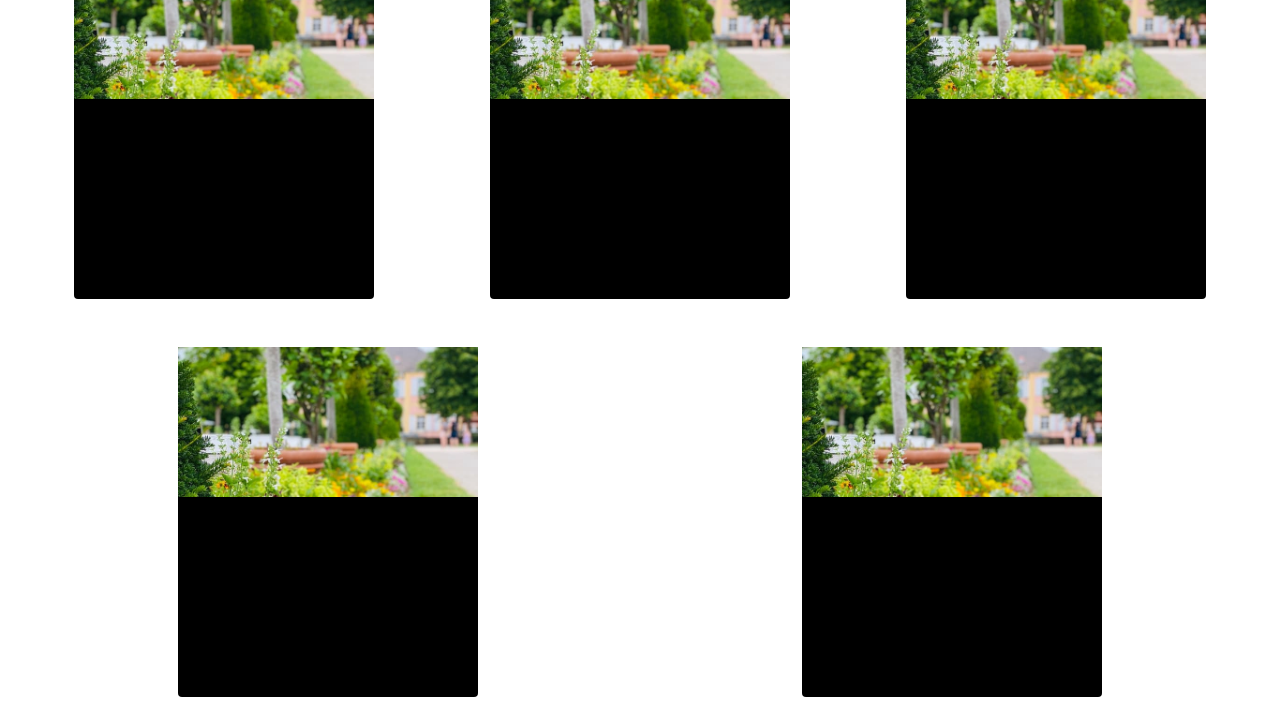
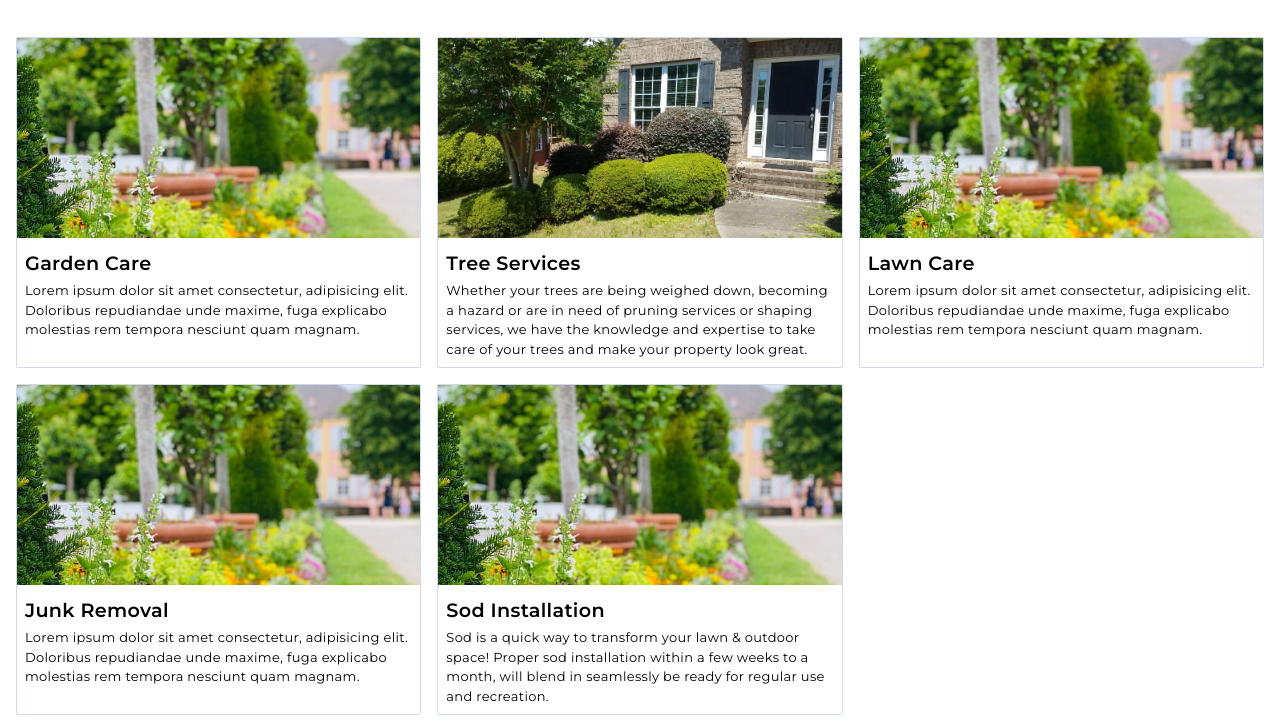
Before and after one commit to temovargas/5star, a website built with Parcel: page index.html in a window 1280 px wide. Shown: the part 628-1349 px from the top of the page. Built offline with nearby package versions, Linux system fonts and the light colour scheme.

Commit message:
install trailwinds

```diff
--- a/index.html
+++ b/index.html
@@ -52,36 +52,73 @@
         <div class="wrapper">
           <h2 class="services__heading">Services</h2>
 
-          <div class="services__list">
-            <div class="services__list__item">
+          <div class="services__list services__grid">
+            <div class="services__list__item card1">
               <div
                 class="services__list__item__image cover__image--garden"
               ></div>
-              <h3>GARDEN CARE</h3>
+              <div class="item__info">
+                <h3>garden care</h3>
+
+                <p>
+                  Lorem ipsum dolor sit amet consectetur, adipisicing elit.
+                  Doloribus repudiandae unde maxime, fuga explicabo molestias
+                  rem tempora nesciunt quam magnam.
+                </p>
+              </div>
             </div>
-            <div class="services__list__item">
+            <div class="services__list__item card2">
+              <div class="services__list__item__image cover__image--tree"></div>
+              <div class="item__info">
+                <h3>tree services</h3>
+
+                <p>
+                  Whether your trees are being weighed down, becoming a hazard
+                  or are in need of pruning services or shaping services, we
+                  have the knowledge and expertise to take care of your trees
+                  and make your property look great.
+                </p>
+              </div>
+            </div>
+            <div class="services__list__item card3">
               <div
                 class="services__list__item__image cover__image--garden"
               ></div>
-              <h3>TREE SERVICES</h3>
+              <div class="item__info">
+                <h3>lawn care</h3>
+
+                <p>
+                  Lorem ipsum dolor sit amet consectetur, adipisicing elit.
+                  Doloribus repudiandae unde maxime, fuga explicabo molestias
+                  rem tempora nesciunt quam magnam.
+                </p>
+              </div>
             </div>
-            <div class="services__list__item">
+            <div class="services__list__item card4">
               <div
                 class="services__list__item__image cover__image--garden"
               ></div>
-              <h3>LAWN CARE</h3>
+              <div class="item__info">
+                <h3>junk removal</h3>
+                <p>
+                  Lorem ipsum dolor sit amet consectetur, adipisicing elit.
+                  Doloribus repudiandae unde maxime, fuga explicabo molestias
+                  rem tempora nesciunt quam magnam.
+                </p>
+              </div>
             </div>
-            <div class="services__list__item">
+            <div class="services__list__item card5">
               <div
                 class="services__list__item__image cover__image--garden"
               ></div>
-              <h3>junk removal</h3>
-            </div>
-            <div class="services__list__item">
-              <div
-                class="services__list__item__image cover__image--garden"
-              ></div>
-              <h3>sod installation</h3>
+              <div class="item__info">
+                <h3>sod installation</h3>
+                <p>
+                  Sod is a quick way to transform your lawn & outdoor space!
+                  Proper sod installation within a few weeks to a month, will
+                  blend in seamlessly be ready for regular use and recreation.
+                </p>
+              </div>
             </div>
           </div>
         </div>
--- a/package.json
+++ b/package.json
@@ -11,7 +11,8 @@
   "author": "",
   "license": "ISC",
   "dependencies": {
-    "parcel-bundler": "^1.12.4"
+    "parcel-bundler": "^1.12.4",
+    "tailwindcss": "^2.0.1"
   },
   "devDependencies": {
     "sass": "^1.26.10"
--- a/scss/master.scss
+++ b/scss/master.scss
@@ -9,7 +9,6 @@
   max-width: 1440px;
   padding: 0 1rem;
 }
-
 // NAV
 #logo {
   width: 70px;
@@ -71,40 +70,56 @@ li:first-of-type {
 
 // Services
 .services {
-  text-align: center;
+  &__heading {
+    margin: 8rem 0 3rem;
+    text-align: center;
+    font-size: 2rem;
+  }
 
-  &__heading {
-    padding: 2rem 0;
-    font-size: 2rem;
+  &__grid {
+    display: grid;
+    width: 100%;
+    grid-template-columns: repeat(auto-fit, minmax(19rem, 1fr));
+    grid-template-rows: repeat(2, 1fr);
+    grid-gap: 1rem;
+    align-items: center;
   }
 }
 
 .services__list {
-  display: flex;
-  flex-wrap: wrap;
-  justify-content: space-around;
-
   &__item {
-    height: 350px;
-    min-width: 300px;
-    margin: 1.5rem;
-    background-color: black;
-    border-radius: 0.25rem;
+    background: white;
+    border: 1px solid #cdd9ed;
+    border-radius: 0.1rem;
     transition: 0.1s all ease-in;
-
-    &:hover {
-      transform: scale(1.1);
-      box-shadow: 10px 10px 10px rgba(0, 0, 0, 0.144);
-    }
-
+    height: 100%;
     &__image {
-      height: 150px;
+      height: 200px;
       width: 100%;
     }
   }
 }
 
-.cover__image--garden {
-  background: url("../images/gardencare.jpg") no-repeat;
-  background-size: cover;
+.item__info {
+  padding: 0.5rem;
+  h3 {
+    text-align: left;
+    text-transform: capitalize;
+    font-size: 1.2rem;
+    padding: 0.2rem 0;
+  }
+  p {
+    font-size: 13px;
+  }
 }
+
+.cover__image {
+  &--tree {
+    background: url("../images/treeservices.JPG") no-repeat;
+    background-size: cover;
+  }
+  &--garden {
+    background: url("../images/gardencare.jpg") no-repeat;
+    background-size: cover;
+  }
+}
```
Also changed, not shown: images/leaves-5643327_1920.png (added), images/treeservices.JPG (renamed from images/IMG_0300.JPG), 4 other files.
